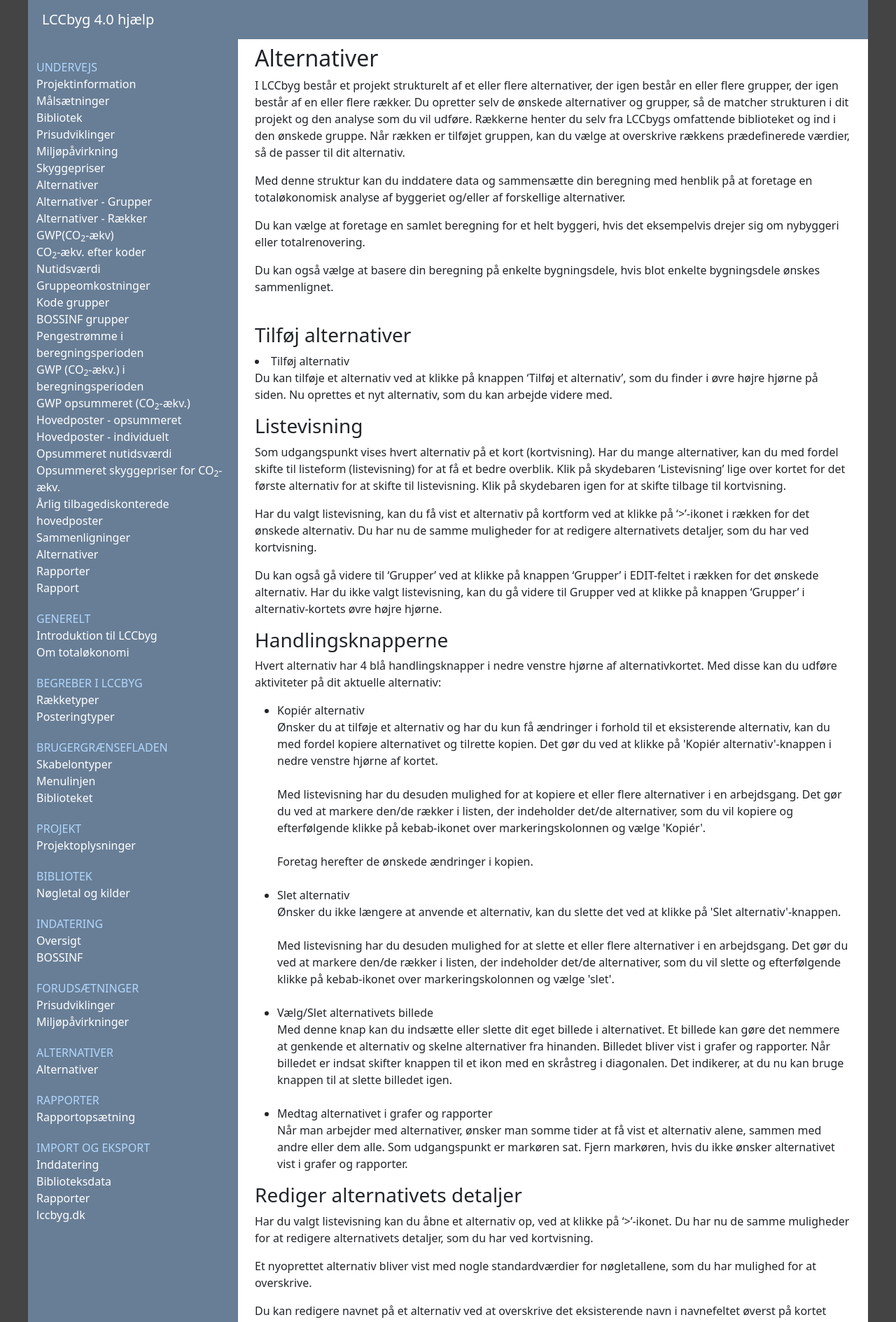
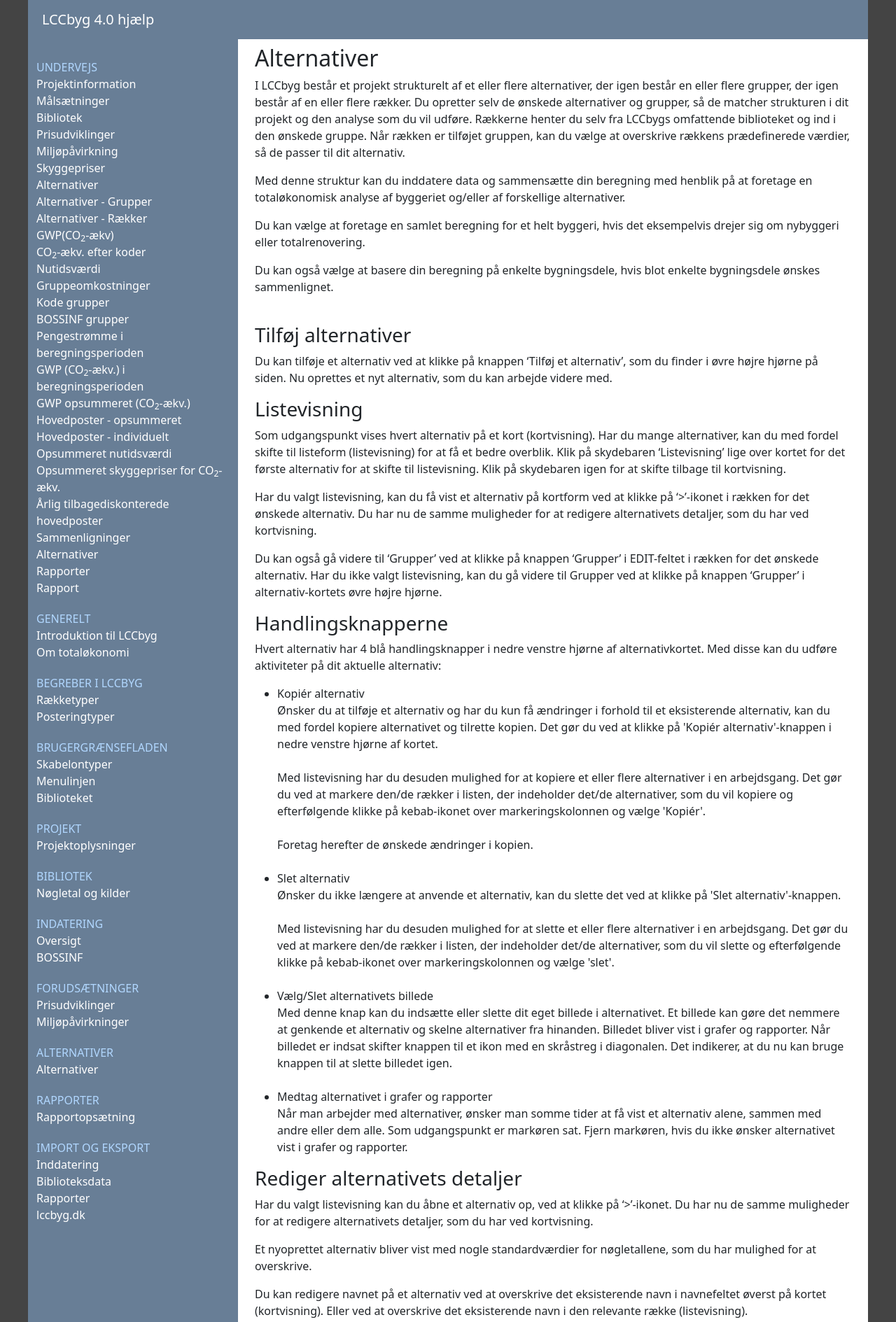
Before and after one commit to LccBuild/lccbyg-docs, a Jekyll site: the page built from docs/help/40/da/alternatives.md, in a window 1280 px wide. Shown: the top 1889 px of the page at 70% size. Built offline with Jekyll 4.4.1, drawn with Linux system fonts in a browser that asks for light colours.

Commit message:
Update alternatives.md

```diff
--- a/docs/help/40/da/alternatives.md
+++ b/docs/help/40/da/alternatives.md
@@ -17,7 +17,6 @@ Du kan også vælge at basere din beregning på enkelte bygningsdele, hvis blot
 <br />
 <br />
 ### Tilføj alternativer {#addalternatives}
-<li>Tilføj alternativ</li>
 Du kan tilføje et alternativ ved at klikke på knappen 'Tilføj et alternativ', som du finder i øvre højre hjørne på siden.
 Nu oprettes et nyt alternativ, som du kan arbejde videre med.
 
```
